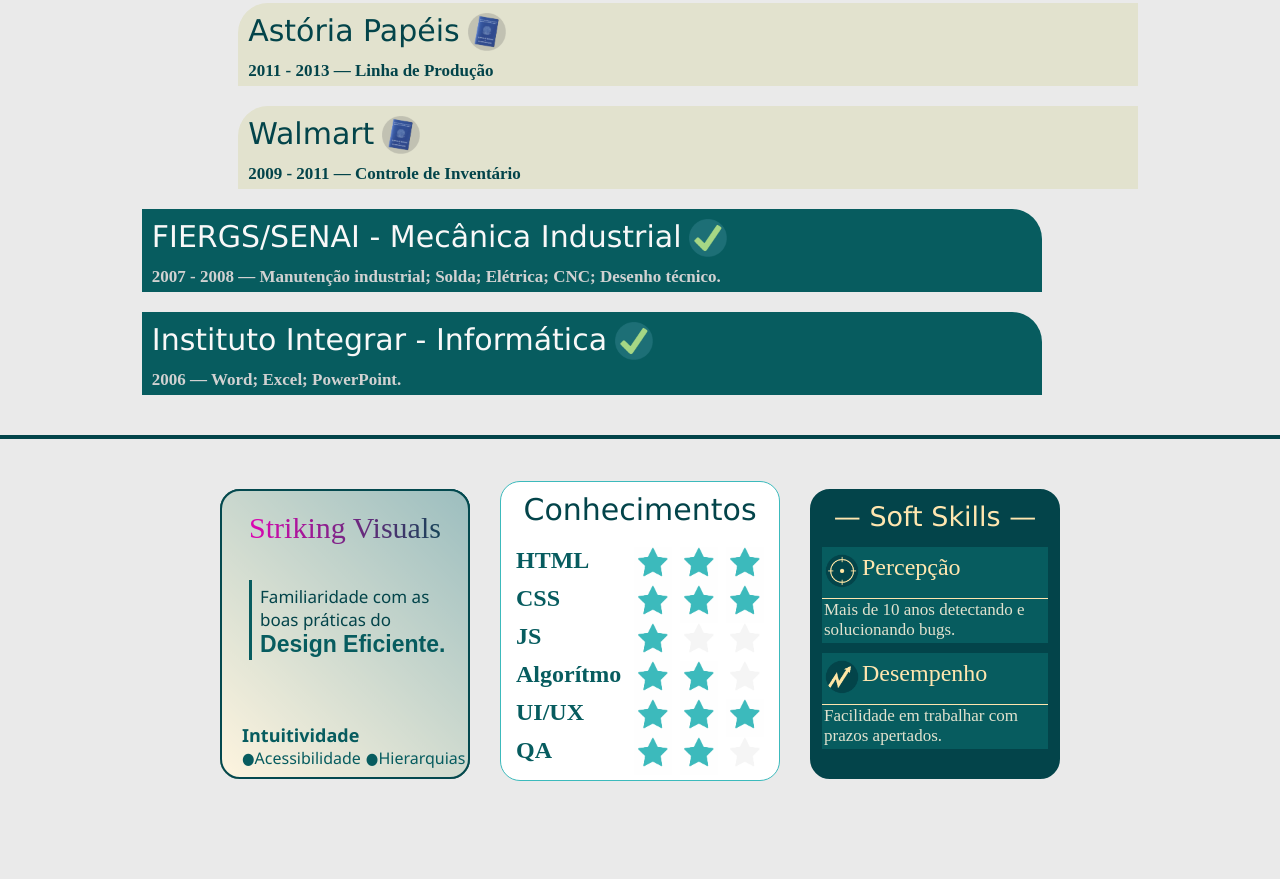
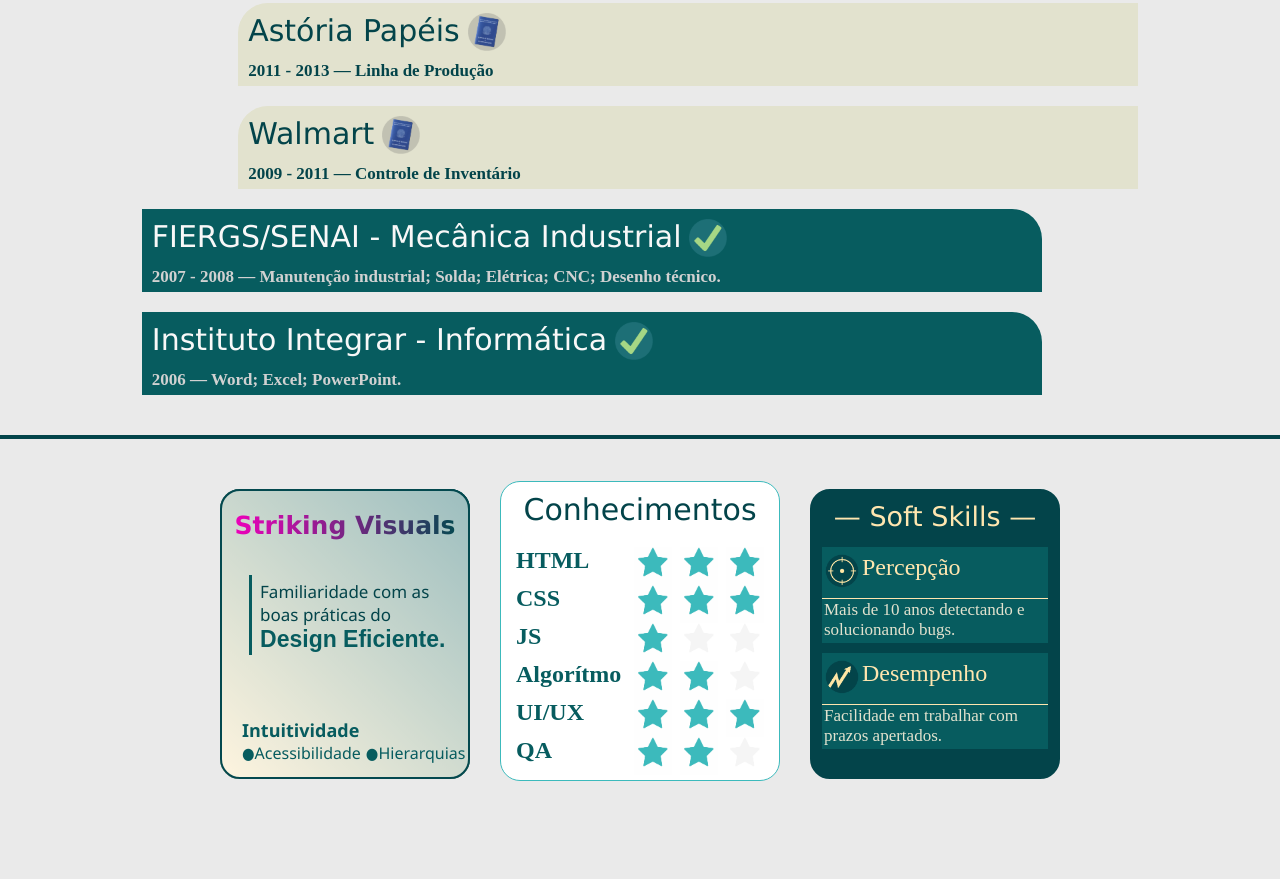
Before and after one commit to Gian-Baccin/Portfolio-Gian-Baccin, a plain HTML site: page port_curriculo.html in a window 1280 px wide. Shown: the part 1389-2268 px from the top of the page. Drawn offline with nearby package versions, Linux system fonts and the light colour scheme; a script that the page names is missing.

Commit message:
Update port_curriculo.css

```diff
--- a/port_curriculo.css
+++ b/port_curriculo.css
@@ -639,13 +639,14 @@ a:link{
 }
 
 .prif{
-    font-family: "Prototype";
     text-align: center;
     margin: 10px 0px 20px 0px;
-    font-size: 30px;
+    font-size: 25px;
+    font-weight: bold;
 
     background: -webkit-linear-gradient(left, rgb(239, 0, 187),var(--cor-menu_fundo2));
     background: linear-gradient(to right, rgb(239, 0, 187),var(--cor-menu_fundo2));
+
     -webkit-background-clip: text;
     -webkit-text-fill-color: transparent;
 }
```
